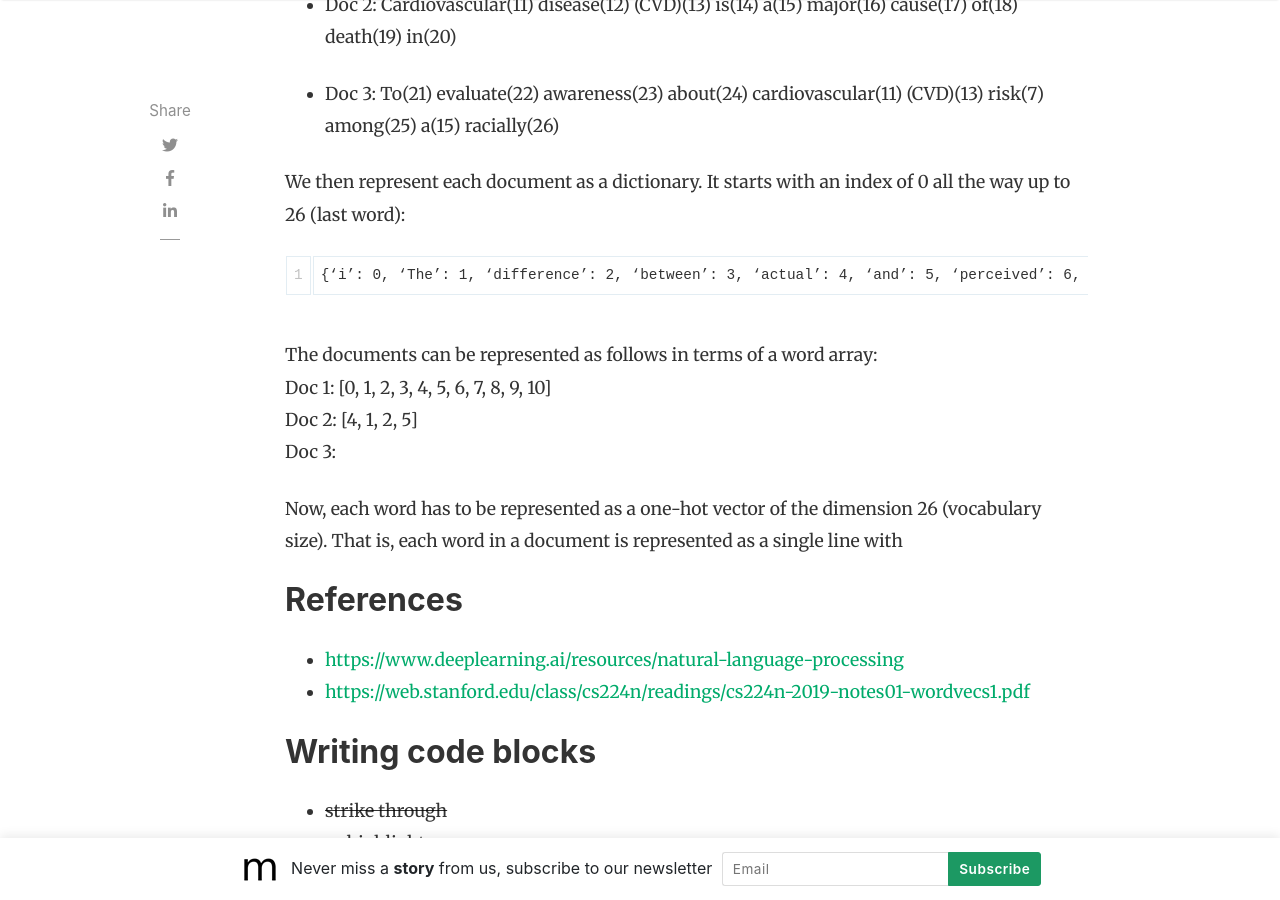
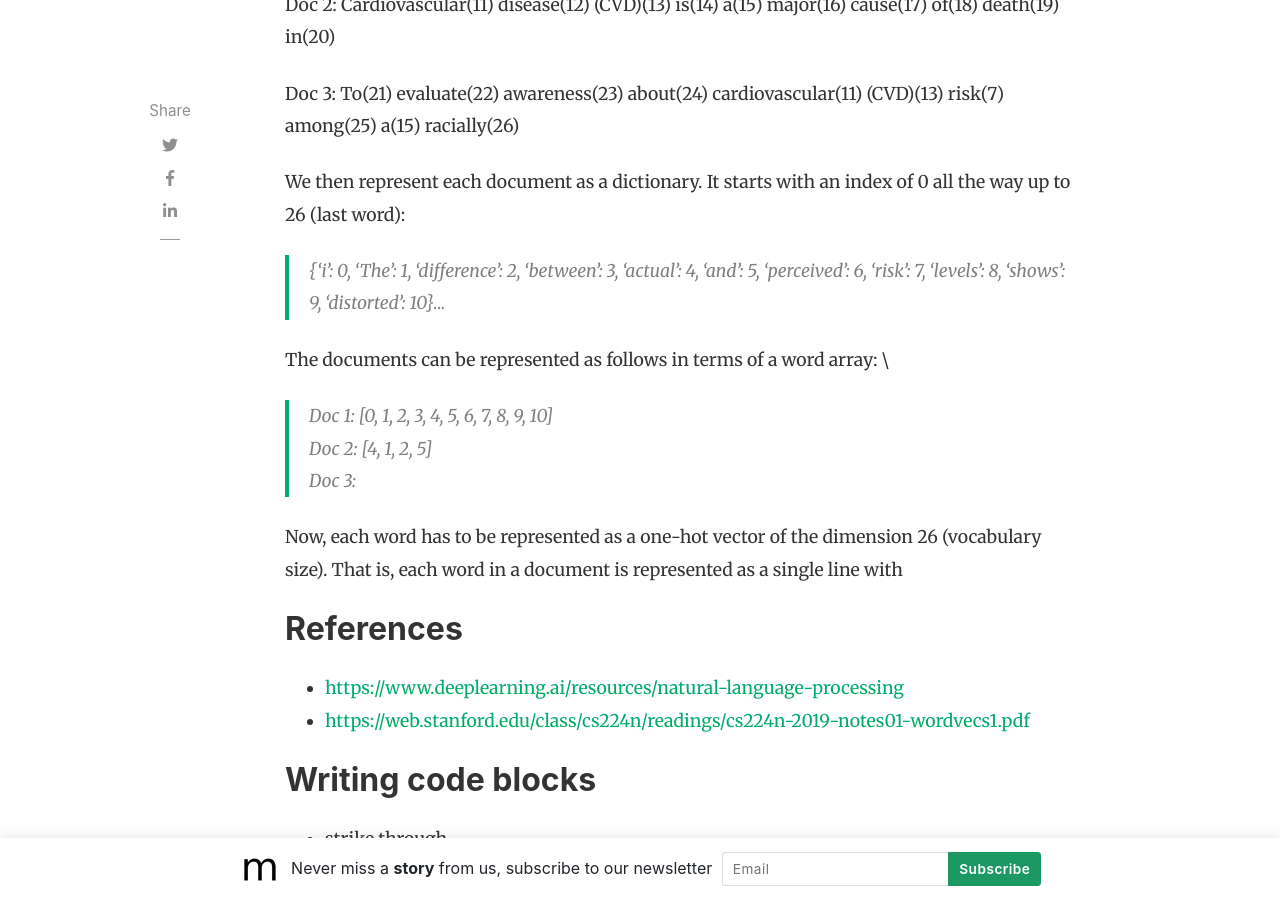
Before and after one commit to slsu0424/slsu0424.github.io, a Jekyll site: the page built from _posts/2023-07-27-test.md, in a window 1280 px wide and 900 px high, scrolled down 3179 px. Built offline with Jekyll 4.4.1, drawn with Linux system fonts in a browser that asks for light colours; nearby versions of some CDN libraries; comment, search, counter and statistics services are not loaded.

Commit message:
Update 2023-07-27-test.md

```diff
--- a/_posts/2023-07-27-test.md
+++ b/_posts/2023-07-27-test.md
@@ -38,18 +38,18 @@ Doc 3: "To evaluate awareness about cardiovascular (CVD) risk among a racially"
 
 Next, we need to find the unique words within this corpus.  We have 26 unique words:
 
-* Doc 1: The(1) difference(2) between(3) actual(4) and(5) perceived(6) risk(7) levels(8) shows(9) distorted(10)
+> Doc 1: The(1) difference(2) between(3) actual(4) and(5) perceived(6) risk(7) levels(8) shows(9) distorted(10)
 
-* Doc 2: Cardiovascular(11) disease(12) (CVD)(13) is(14) a(15) major(16) cause(17) of(18) death(19) in(20)
+Doc 2: Cardiovascular(11) disease(12) (CVD)(13) is(14) a(15) major(16) cause(17) of(18) death(19) in(20)
 
-* Doc 3: To(21) evaluate(22) awareness(23) about(24) cardiovascular(11) (CVD)(13) risk(7) among(25) a(15) racially(26)
+Doc 3: To(21) evaluate(22) awareness(23) about(24) cardiovascular(11) (CVD)(13) risk(7) among(25) a(15) racially(26)
 
 We then represent each document as a dictionary.  It starts with an index of 0 all the way up to 26 (last word):
 
-    {‘i’: 0, ‘The’: 1, ‘difference’: 2, ‘between’: 3, ‘actual’: 4, ‘and’: 5, ‘perceived’: 6, ‘risk’: 7, ‘levels’: 8, ‘shows’: 9, ‘distorted’: 10}...
+> {‘i’: 0, ‘The’: 1, ‘difference’: 2, ‘between’: 3, ‘actual’: 4, ‘and’: 5, ‘perceived’: 6, ‘risk’: 7, ‘levels’: 8, ‘shows’: 9, ‘distorted’: 10}...
 
 The documents can be represented as follows in terms of a word array: \
-    Doc 1: [0, 1, 2, 3, 4, 5, 6, 7, 8, 9, 10]
+> Doc 1: [0, 1, 2, 3, 4, 5, 6, 7, 8, 9, 10]
     Doc 2: [4, 1, 2, 5]
     Doc 3:
 
```
